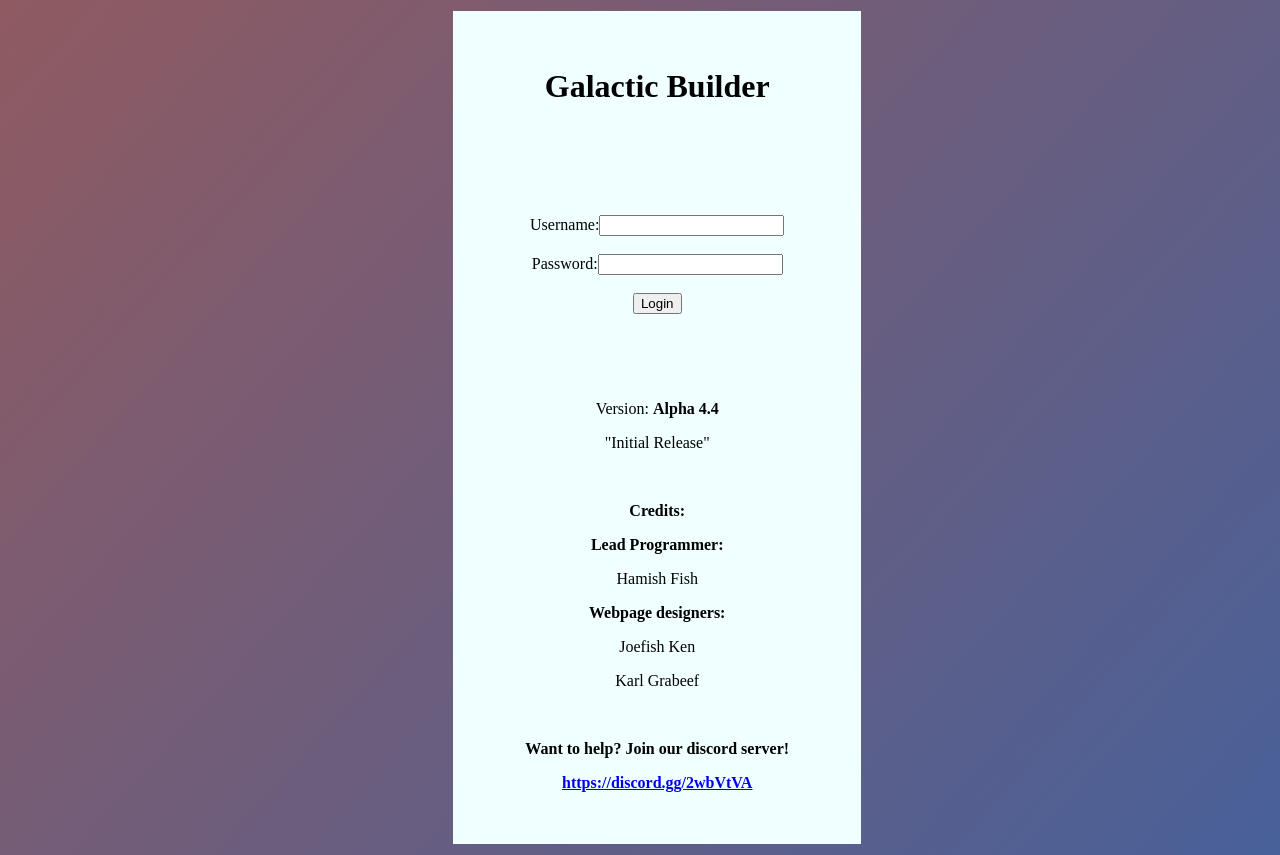
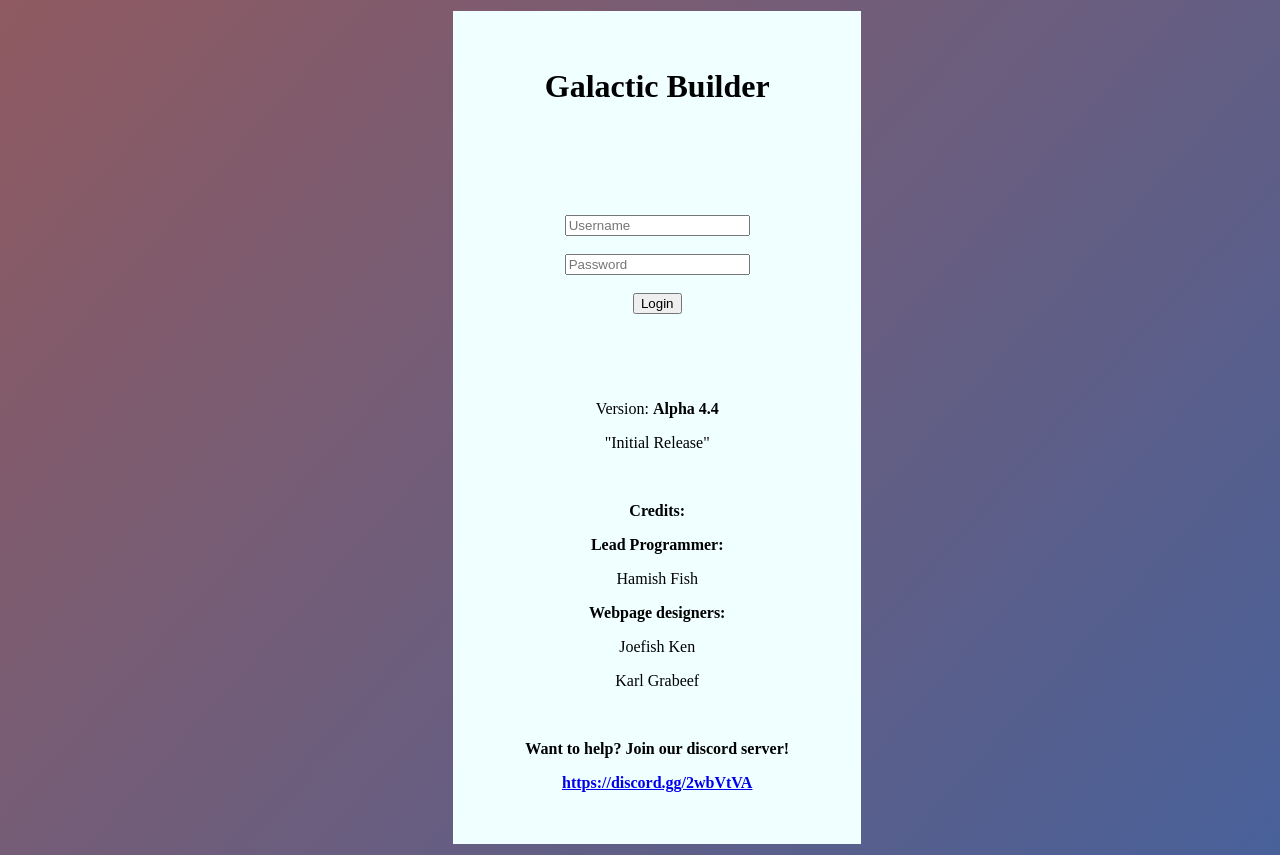
Before and after one commit to gyndlf/galactic-builder, a Flask app: page / in a window 1280 px wide. Run offline with Flask 2, Linux system fonts and the light colour scheme.

Commit message:
Login fixed

```diff
--- a/templates/index.html
+++ b/templates/index.html
@@ -46,10 +46,10 @@
 						<h1>Galactic Builder</h1>
 						<p><br><br><br><br>
 						<form action="loginuser" method="post">
-                   Username:<input type="text" name="username" value="">
+                            <input type="text" name="username" placeholder="Username">
 							<br>
 							<br>
-				   Password:<input type="password" name="password" value="">
+				            <input type="password" name="password" placeholder="Password">
 							<br>
 							<br>
 							<input type="submit" value="Login">
```
